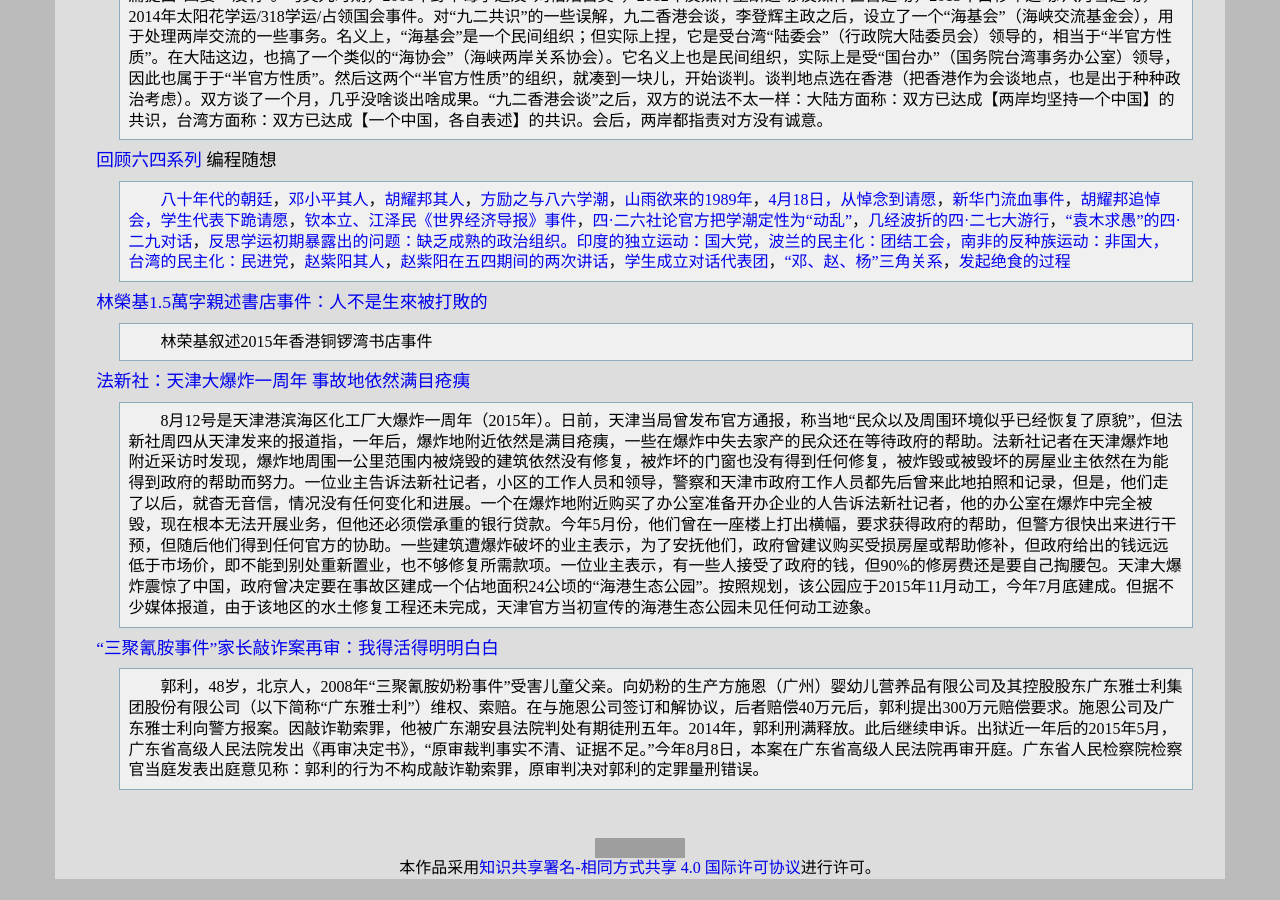
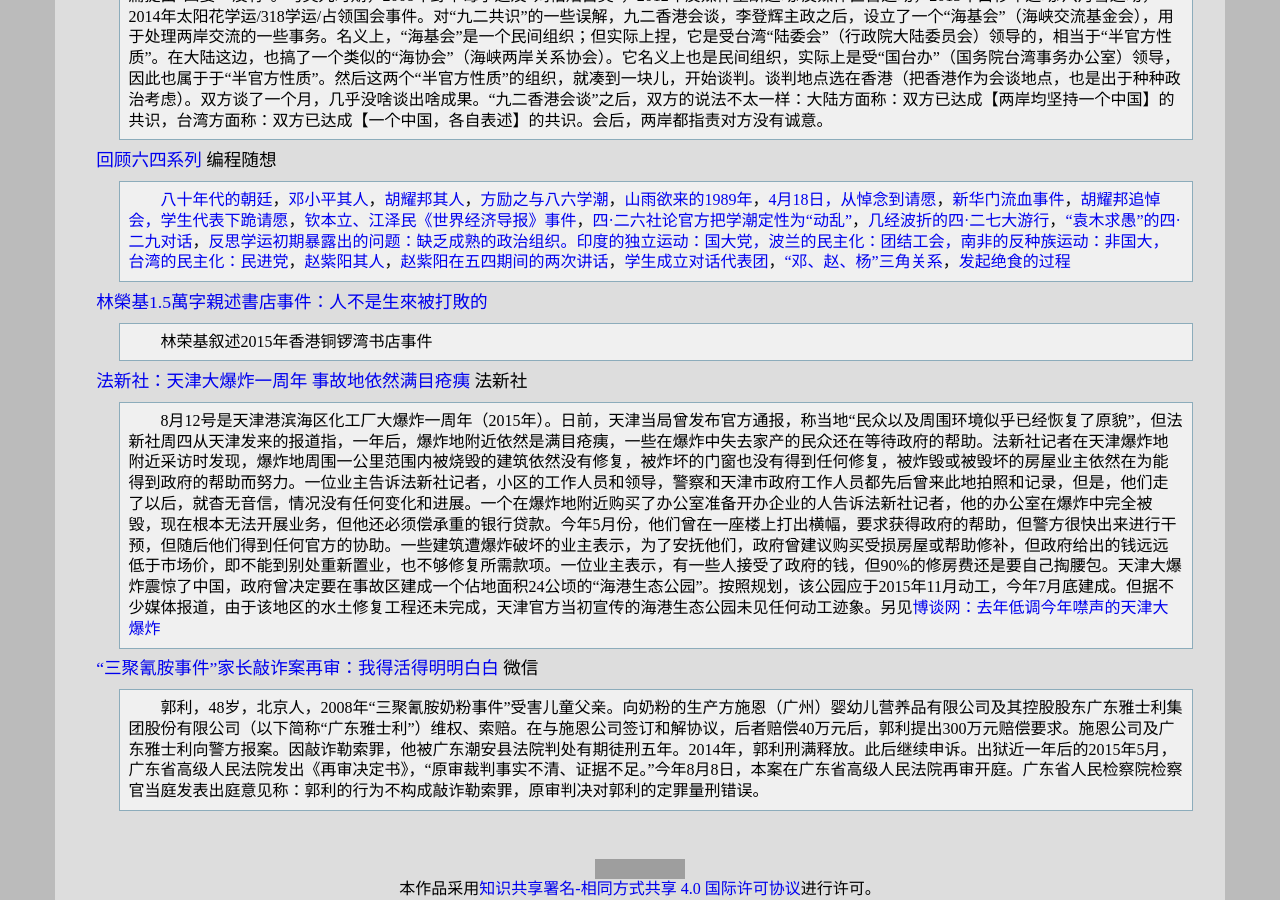
Before and after one commit to leiqin/leiqin.github.io, a Jekyll site: the page built from shoucang/history.markdown, in a window 1280 px wide and 900 px high, scrolled down 10619 px. Built offline with Jekyll 4.4.1, drawn with Linux system fonts in a browser that asks for light colours; before the commit the page ends 11498 px from its top, so only the background shows below that; grey boxes are pictures that could not be loaded.

Commit message:
_ 小修改

```diff
--- a/shoucang/history.markdown
+++ b/shoucang/history.markdown
@@ -200,8 +200,8 @@ NHK纪录片：年轻人的“反叛” 香港占中75天
 [林榮基1.5萬字親述書店事件：人不是生來被打敗的](https://theinitium.com/article/20160803-hongkong-opinion-cwbbookstore/)
 :	林荣基叙述2015年香港铜锣湾书店事件
 
-[法新社：天津大爆炸一周年 事故地依然满目疮痍](http://cn.rfi.fr/%E4%B8%AD%E5%9B%BD/20160811-%E6%B3%95%E6%96%B0%E7%A4%BE%EF%BC%9A%E5%A4%A9%E6%B4%A5%E5%A4%A7%E7%88%86%E7%82%B8%E4%B8%80%E5%91%A8%E5%B9%B4-%E4%BA%8B%E6%95%85%E5%9C%B0%E4%BE%9D%E7%84%B6%E6%BB%A1%E7%9B%AE%E7%96%AE%E7%97%8D)
-:	8月12号是天津港滨海区化工厂大爆炸一周年（2015年）。日前，天津当局曾发布官方通报，称当地“民众以及周围环境似乎已经恢复了原貌”，但法新社周四从天津发来的报道指，一年后，爆炸地附近依然是满目疮痍，一些在爆炸中失去家产的民众还在等待政府的帮助。法新社记者在天津爆炸地附近采访时发现，爆炸地周围一公里范围内被烧毁的建筑依然没有修复，被炸坏的门窗也没有得到任何修复，被炸毁或被毁坏的房屋业主依然在为能得到政府的帮助而努力。一位业主告诉法新社记者，小区的工作人员和领导，警察和天津市政府工作人员都先后曾来此地拍照和记录，但是，他们走了以后，就杳无音信，情况没有任何变化和进展。一个在爆炸地附近购买了办公室准备开办企业的人告诉法新社记者，他的办公室在爆炸中完全被毁，现在根本无法开展业务，但他还必须偿承重的银行贷款。今年5月份，他们曾在一座楼上打出横幅，要求获得政府的帮助，但警方很快出来进行干预，但随后他们得到任何官方的协助。一些建筑遭爆炸破坏的业主表示，为了安抚他们，政府曾建议购买受损房屋或帮助修补，但政府给出的钱远远低于市场价，即不能到别处重新置业，也不够修复所需款项。一位业主表示，有一些人接受了政府的钱，但90%的修房费还是要自己掏腰包。天津大爆炸震惊了中国，政府曾决定要在事故区建成一个佔地面积24公顷的“海港生态公园”。按照规划，该公园应于2015年11月动工，今年7月底建成。但据不少媒体报道，由于该地区的水土修复工程还未完成，天津官方当初宣传的海港生态公园未见任何动工迹象。
+[法新社：天津大爆炸一周年 事故地依然满目疮痍](http://cn.rfi.fr/%E4%B8%AD%E5%9B%BD/20160811-%E6%B3%95%E6%96%B0%E7%A4%BE%EF%BC%9A%E5%A4%A9%E6%B4%A5%E5%A4%A7%E7%88%86%E7%82%B8%E4%B8%80%E5%91%A8%E5%B9%B4-%E4%BA%8B%E6%95%85%E5%9C%B0%E4%BE%9D%E7%84%B6%E6%BB%A1%E7%9B%AE%E7%96%AE%E7%97%8D) 法新社
+:	8月12号是天津港滨海区化工厂大爆炸一周年（2015年）。日前，天津当局曾发布官方通报，称当地“民众以及周围环境似乎已经恢复了原貌”，但法新社周四从天津发来的报道指，一年后，爆炸地附近依然是满目疮痍，一些在爆炸中失去家产的民众还在等待政府的帮助。法新社记者在天津爆炸地附近采访时发现，爆炸地周围一公里范围内被烧毁的建筑依然没有修复，被炸坏的门窗也没有得到任何修复，被炸毁或被毁坏的房屋业主依然在为能得到政府的帮助而努力。一位业主告诉法新社记者，小区的工作人员和领导，警察和天津市政府工作人员都先后曾来此地拍照和记录，但是，他们走了以后，就杳无音信，情况没有任何变化和进展。一个在爆炸地附近购买了办公室准备开办企业的人告诉法新社记者，他的办公室在爆炸中完全被毁，现在根本无法开展业务，但他还必须偿承重的银行贷款。今年5月份，他们曾在一座楼上打出横幅，要求获得政府的帮助，但警方很快出来进行干预，但随后他们得到任何官方的协助。一些建筑遭爆炸破坏的业主表示，为了安抚他们，政府曾建议购买受损房屋或帮助修补，但政府给出的钱远远低于市场价，即不能到别处重新置业，也不够修复所需款项。一位业主表示，有一些人接受了政府的钱，但90%的修房费还是要自己掏腰包。天津大爆炸震惊了中国，政府曾决定要在事故区建成一个佔地面积24公顷的“海港生态公园”。按照规划，该公园应于2015年11月动工，今年7月底建成。但据不少媒体报道，由于该地区的水土修复工程还未完成，天津官方当初宣传的海港生态公园未见任何动工迹象。另见[博谈网：去年低调今年噤声的天津大爆炸](https://botanwang.com/articles/201608/%E5%8E%BB%E5%B9%B4%E4%BD%8E%E8%B0%83%E3%80%80%E4%BB%8A%E5%B9%B4%E5%99%A4%E5%A3%B0%E7%9A%84%E5%A4%A9%E6%B4%A5%E5%A4%A7%E7%88%86%E7%82%B8.html)
 
-[“三聚氰胺事件”家长敲诈案再审：我得活得明明白白](http://mp.weixin.qq.com/s?__biz=MzI2ODExNzg5OQ==&mid=2653610134&idx=1&sn=298bd5c9de9ae361619854be9669f2f7&scene=0#rd)
+[“三聚氰胺事件”家长敲诈案再审：我得活得明明白白](http://mp.weixin.qq.com/s?__biz=MzI2ODExNzg5OQ==&mid=2653610134&idx=1&sn=298bd5c9de9ae361619854be9669f2f7&scene=0#rd) 微信
 :	郭利，48岁，北京人，2008年“三聚氰胺奶粉事件”受害儿童父亲。向奶粉的生产方施恩（广州）婴幼儿营养品有限公司及其控股股东广东雅士利集团股份有限公司（以下简称“广东雅士利”）维权、索赔。在与施恩公司签订和解协议，后者赔偿40万元后，郭利提出300万元赔偿要求。施恩公司及广东雅士利向警方报案。因敲诈勒索罪，他被广东潮安县法院判处有期徒刑五年。2014年，郭利刑满释放。此后继续申诉。出狱近一年后的2015年5月，广东省高级人民法院发出《再审决定书》，“原审裁判事实不清、证据不足。”今年8月8日，本案在广东省高级人民法院再审开庭。广东省人民检察院检察官当庭发表出庭意见称：郭利的行为不构成敲诈勒索罪，原审判决对郭利的定罪量刑错误。
```
